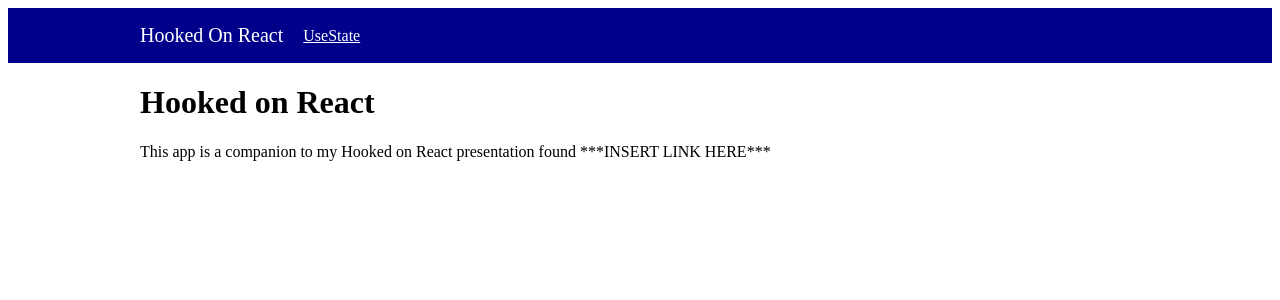
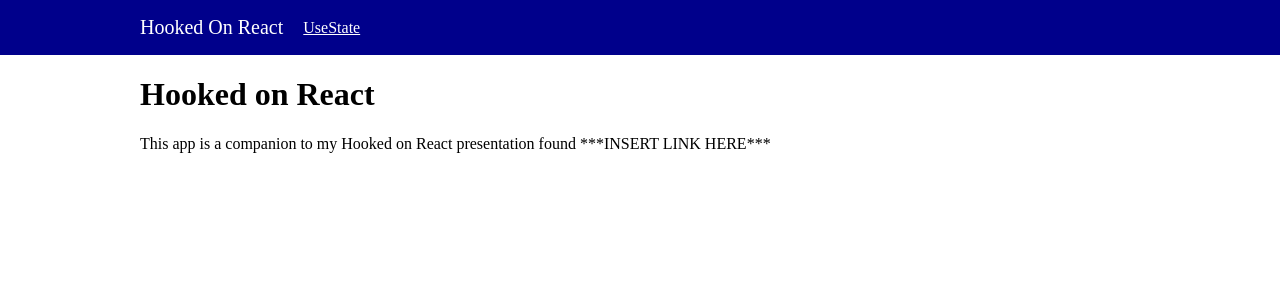
Before and after one commit to mtleonard120/hooked-on-react, a React (Create React App) app: page / in a window 1280 px wide. Shown: the top 300 px of the page. Built offline with nearby package versions, Linux system fonts and the light colour scheme.

Commit message:
Index style tweak

```diff
--- /dev/null
+++ b/src/index.css
@@ -0,0 +1,3 @@
+body {
+    margin: 0;
+}
```
Also changed, not shown: src/index.tsx (+10 -8 lines).
